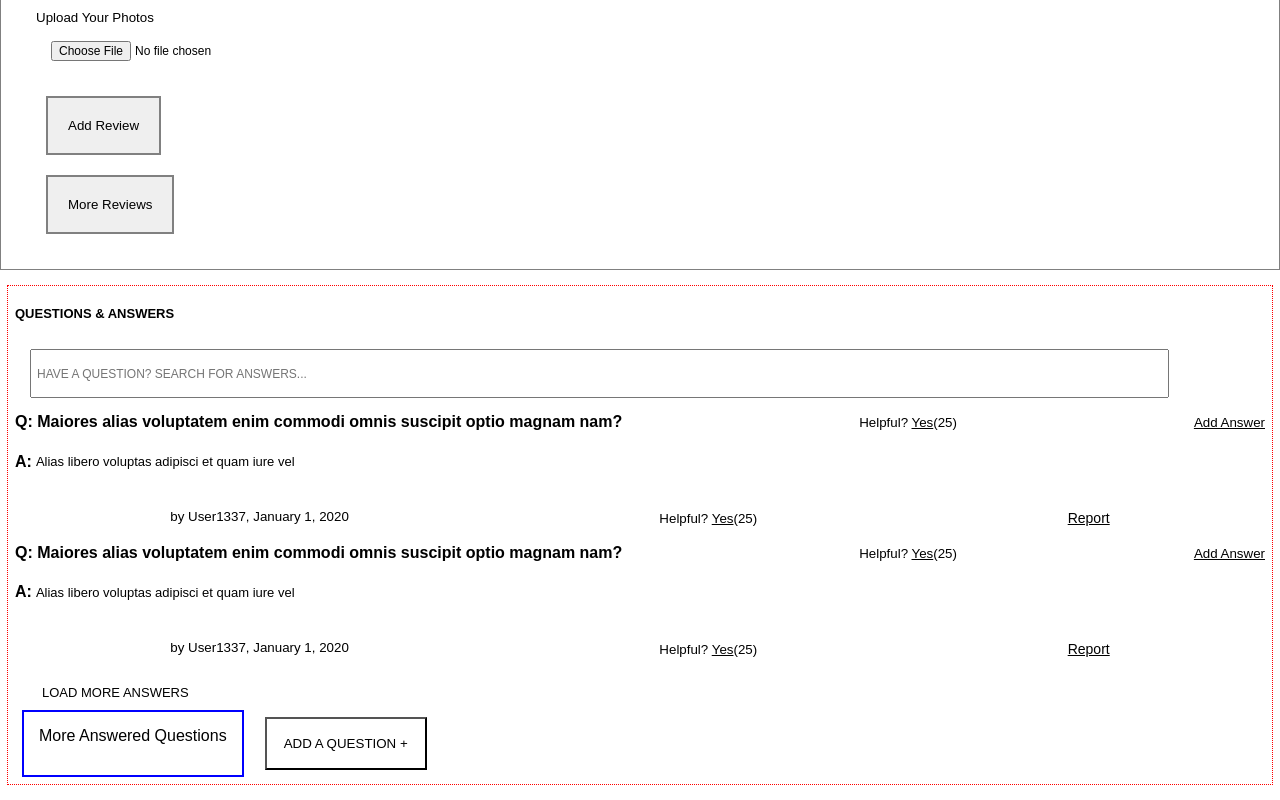
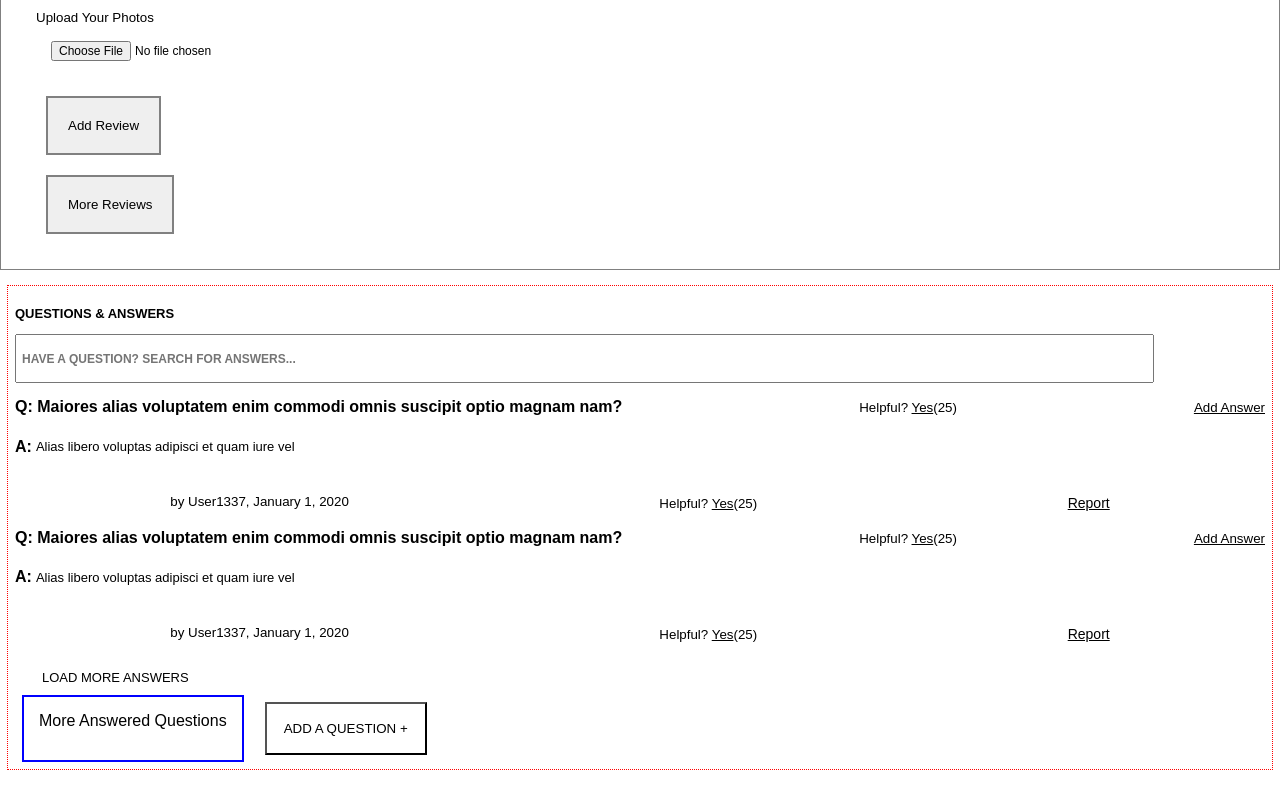
Before and after one commit to 7-Oscillating-Owls/hoo-dunit, a React app: page / in a window 1280 px wide. Shown: the part 4204-5004 px from the top of the page. Built offline with nearby package versions, Linux system fonts and the light colour scheme.

Commit message:
updated margin

```diff
--- a/client/src/components/SearchBar/SearchBar.css
+++ b/client/src/components/SearchBar/SearchBar.css
@@ -1,5 +1,6 @@
 .searchbar {
   width: 90%;
   height: 35px;
-  margin: 15px;
+  margin-bottom: 15px;
+  font-weight: bold;
 }
```
